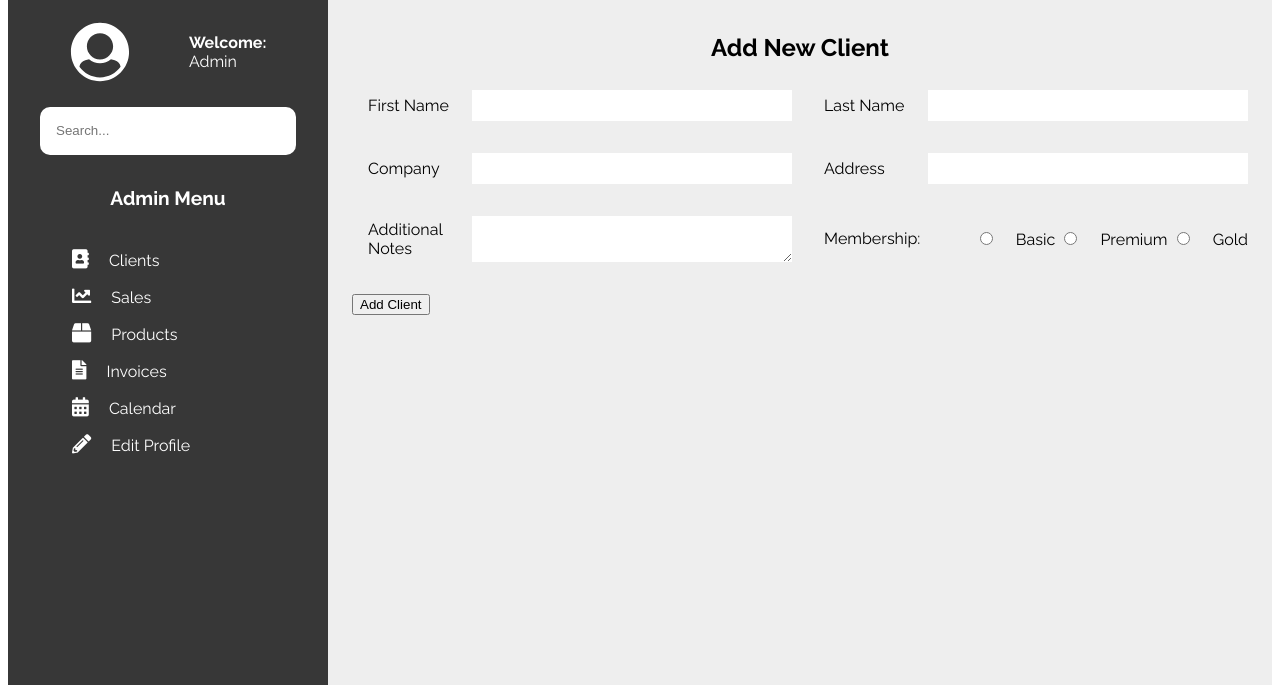
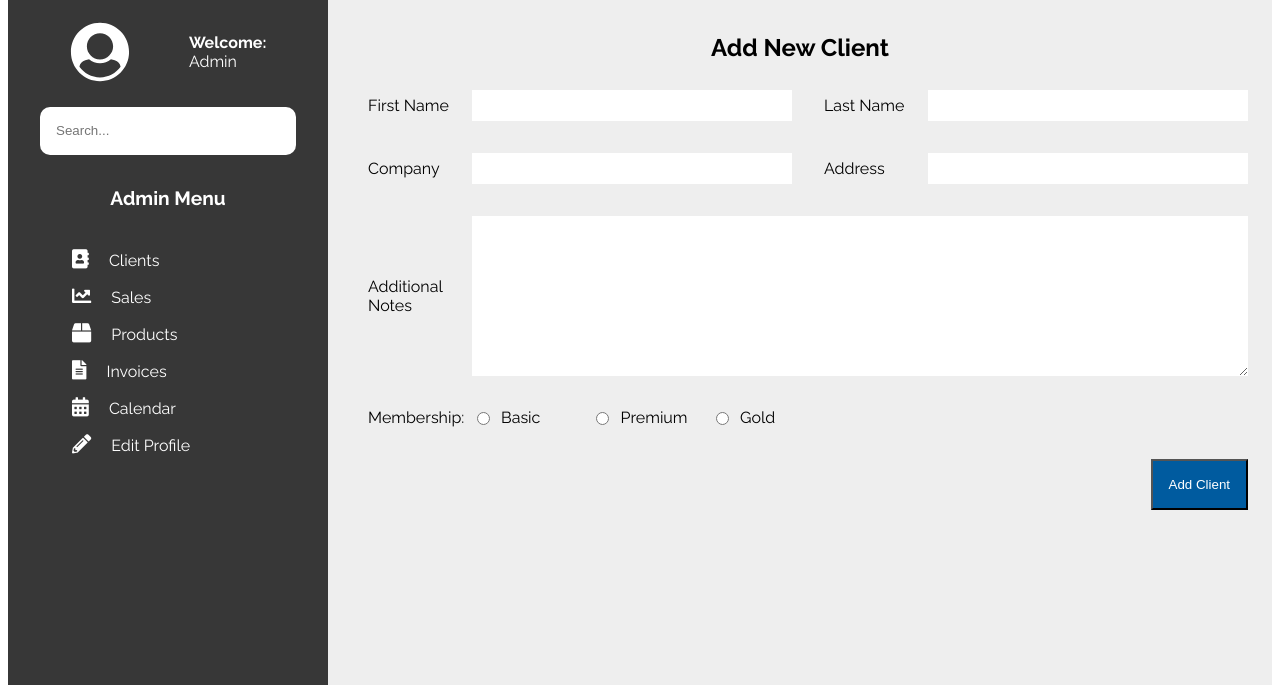
Before and after one commit to madhumithavenu/09_Building_an_Admin_Panel_with_Flexbox, a website: page index.html in a window 1280 px wide. Shown: the part 123-808 px from the top of the page. Drawn offline with Linux system fonts and the light colour scheme.

Commit message:
Css for the form

```diff
--- a/scss/_mixins.scss
+++ b/scss/_mixins.scss
@@ -21,7 +21,7 @@
 
 @mixin button($color) {
     background-color: $color;
-    padding: .5rem 1rem;
+    padding: 1rem;
     display: block;
     text-align: center;
     color: $white;
--- a/scss/app.scss
+++ b/scss/app.scss
@@ -215,12 +215,11 @@ i {
         }
     }
 
-    .new-client {
+    .new-client{
         display: flex;
         flex-wrap: wrap;
         justify-content: space-between;
-
-        .field {
+        .field{
             margin-bottom: 1rem;
             flex: 0 0 100%;
             display: flex;
@@ -228,22 +227,49 @@ i {
             flex-wrap: wrap;
             justify-content: space-between;
             padding: .5rem;
-
-            @include tablet {
+            @include tablet{
                 flex: 0 0 50%;
 
             }
-
-            label {
+            &.expand{
+                flex: 0 0 100%;
+                justify-content: flex-start;
+            }
+            label{
                 flex: 0 0 120px;
                 padding-left: 1rem;
+
             }
-
             input[type="text"],
-            textarea {
+            textarea{
                 flex: 1;
                 border: none;
                 padding: .5rem 1rem;
             }
+            textarea{
+                height: 10rem;
+            }
+            .options{
+                display: flex;
+                flex-wrap: wrap;
+                flex: 1;
+                justify-content: space-between;
+                align-items: center;
+                @include tablet {
+                    flex: 0 0 40%;
+                }
+
+                label{
+                    flex: 1;
+                    padding-left: .5rem;
+                }
+            }
+            &.submit{
+                display: flex;
+                justify-content: flex-end;
+                .button{
+                    @include button($primary);
+                }
+            }
         }
     }
```
Also changed, not shown: css/app.css.
